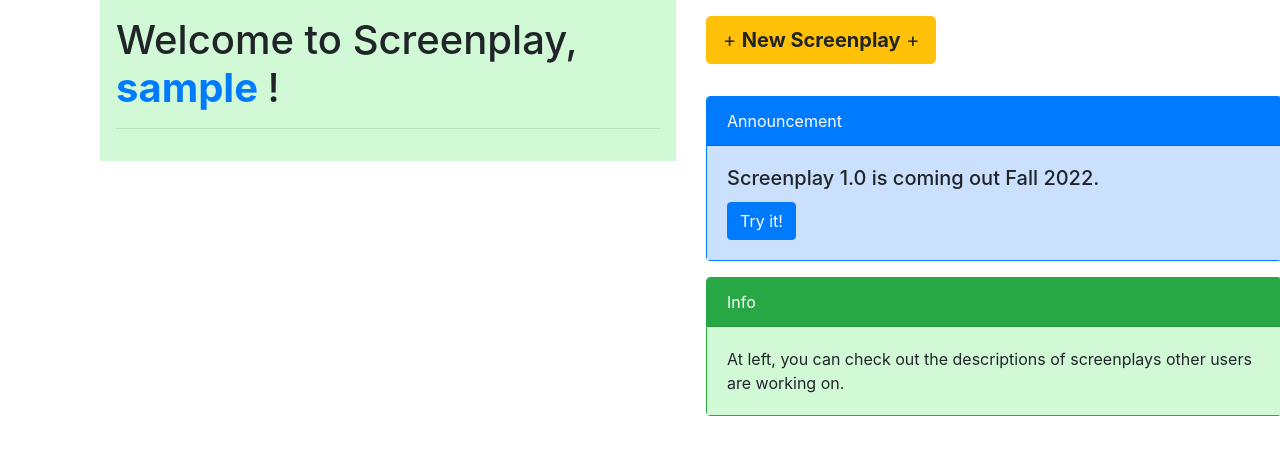
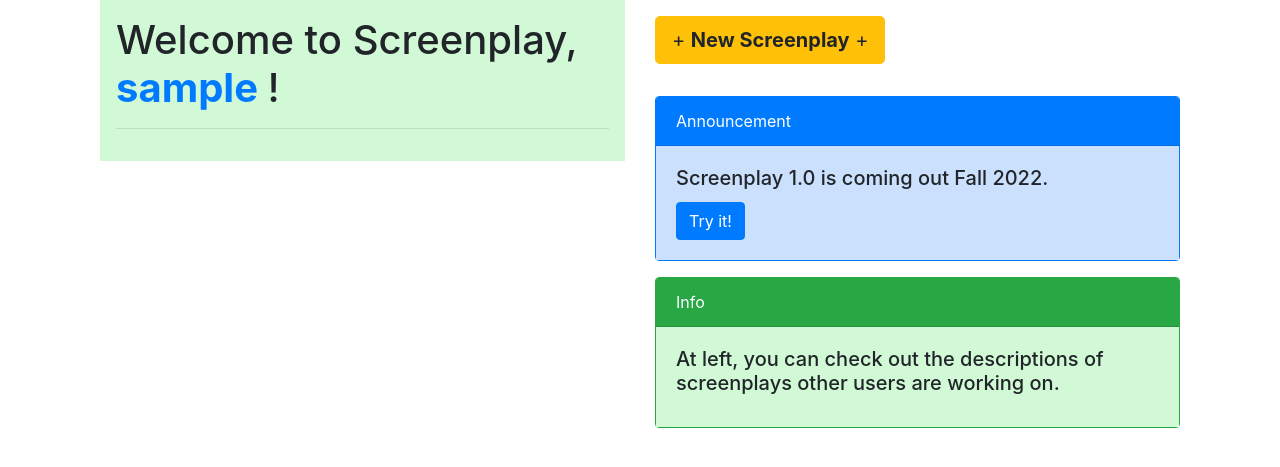
Before and after one commit to ligervision/screenplay_backend_flask, a Flask app: page / in a window 1280 px wide. Shown: the part 56-523 px from the top of the page. Run offline with Flask 2, Linux system fonts and the light colour scheme; the visitor is signed in with stand-in values (Sample User, id 1); data comes from the database, SQL or seed files in the repository; data that the repository does not hold is empty; some libraries are stand-ins or nearby versions.

Commit message:
fixed column widths

```diff
--- a/app/templates/index.html
+++ b/app/templates/index.html
@@ -3,10 +3,11 @@
 {% block content %}
 
 
-<div class="container d-flex w-100">
-    <div class="col">
+<div class="container d-flex">
+    <div class="col w-50">
+
         <!-- Screenplay Welcome Dashboard -->
-        <div class="p-3 mb-3" style="width: 36rem; background-color: rgb(209, 249, 214);">
+        <div class="p-3 mb-3" style="background-color: rgb(209, 249, 214);">
             <h1>Welcome to Screenplay,
                 <b>
                     <a href="{{ url_for('user', username=current_user.username) }}">
@@ -34,13 +35,14 @@
             {% endfor %}
         </div>
     </div>
-    <div class="col">
-        <div class="my-3" style="width: 24rem;">
+
+    <div class="col w-50">
+        <div class="my-3">
             <a href="{{ url_for('create_screenplay') }}" class="btn btn-warning btn-lg mb-3" role="button">+ <b>New Screenplay</b> +</a>
         </div>
 
         <!-- Screenplay notices -->
-        <div class="card mb-3 border-primary" style="width: 36rem;">
+        <div class="card mb-3 border-primary">
             <!-- <img class="card-img-top" src="..." alt="Card image cap"> -->
             <div class="card-header bg-primary text-white">
                 Announcement
@@ -51,7 +53,8 @@
                 <a href="#" class="btn btn-primary">Try it!</a>
             </div>
         </div>
-        <div class="card mb-3 border-success" style="width: 36rem;">
+
+        <div class="card mb-3 border-success">
             <!-- <img class="card-img-top" src="..." alt="Card image cap"> -->
             <div class="card-header bg-success text-white justify-content-between">
                 <div>
@@ -59,8 +62,8 @@
                 </div>
             </div>
             <div class="card-body" style="background-color: rgb(209, 249, 214);">
-                <!-- <h5 class="card-title">Screenplay 1.0 is coming out Fall 2022.</h5> -->
-                <p class="card-text">At left, you can check out the descriptions of screenplays other users are working on.</p>
+                <h5 class="card-title">At left, you can check out the descriptions of screenplays other users are working on.</h5>
+                <!-- <p class="card-text">At left, you can check out the descriptions of screenplays other users are working on.</p> -->
                 <!-- <a href="#" class="btn btn-primary">Try it!</a> -->
             </div>
         </div>
--- a/app/templates/screenplay/overview.html
+++ b/app/templates/screenplay/overview.html
@@ -1,4 +1,4 @@
-<div class="p-3 mb-3" style="width: 36rem; background-color: rgb(252, 238, 177);">
+<div class="p-3 mb-3" style="background-color: rgb(252, 238, 177);">
 
     <div class="d-flex justify-content-between">
         <div>
@@ -43,7 +43,8 @@
             <button type="button" class="btn btn-outline-secondary btn-sm"><b>{{ screenplay.genre3 }}</b></button>
         </p>
     </div>
-    <!-- show card for selected screenplay -->
+
+    <!-- show cards for selected screenplay -->
     <div class="card mb-3">
         <div class="card-header">
             <strong>LOGLINE</strong>
```
Also changed, not shown: app/templates/nav.html (+0 -9 lines), app/templates/scene/index.html (+4 -4 lines), app/templates/screenplay/index.html (+4 -4 lines), app/templates/user.html (+6 -4 lines).
